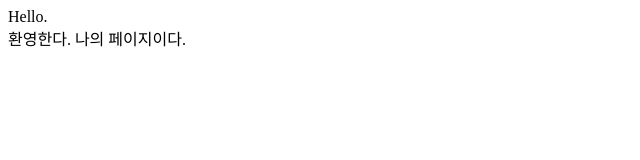
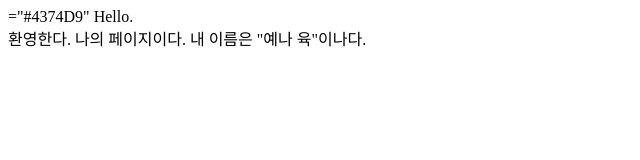
Before and after one commit to 10622yena/ye, a plain HTML site: page index.html in a window 1280 px wide. Shown: the whole page, without its empty margins (0-640 px from the left). Drawn offline with Linux system fonts and the light colour scheme.

Commit message:
Update index.html

```diff
--- a/index.html
+++ b/index.html
@@ -1,10 +1,11 @@
 <html>
 <head> <title> Test page </title> </head>
 <body>
-
+<font color>="#4374D9"
   Hello. <br>
   환영한다.
   나의 페이지이다.
+  내 이름은 "예나 육"이나다. </font>
 
 </body>
 </html>
```
Lines whose indentation alone changed are shown as unchanged.
